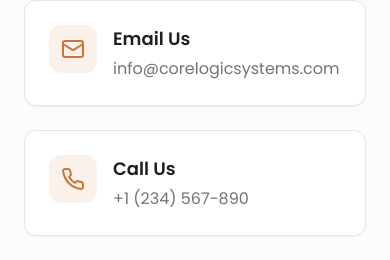
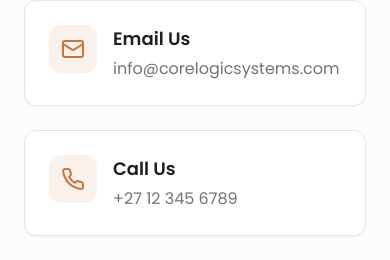
Before and after one commit to Mnqanqeni/corelogic-digital-trust, a React (Vite) app: page / in a window 390 px wide. Shown: the part 7183-7443 px from the top of the page. Built offline with nearby package versions, Linux system fonts and the light colour scheme; the HTML template or start-up script is replaced by a standard one.

Commit message:
Update phone number example

```diff
--- a/src/components/Contact.tsx
+++ b/src/components/Contact.tsx
@@ -148,10 +148,10 @@ const Contact = () => {
                   <div>
                     <h3 className="font-semibold text-lg mb-1">Call Us</h3>
                     <a
-                      href="tel:+1234567890"
+                      href="tel:+27123456789"
                       className="text-muted-foreground hover:text-primary transition-colors"
                     >
-                      +1 (234) 567-890
+                      +27 12 345 6789
                     </a>
                   </div>
                 </div>
```
